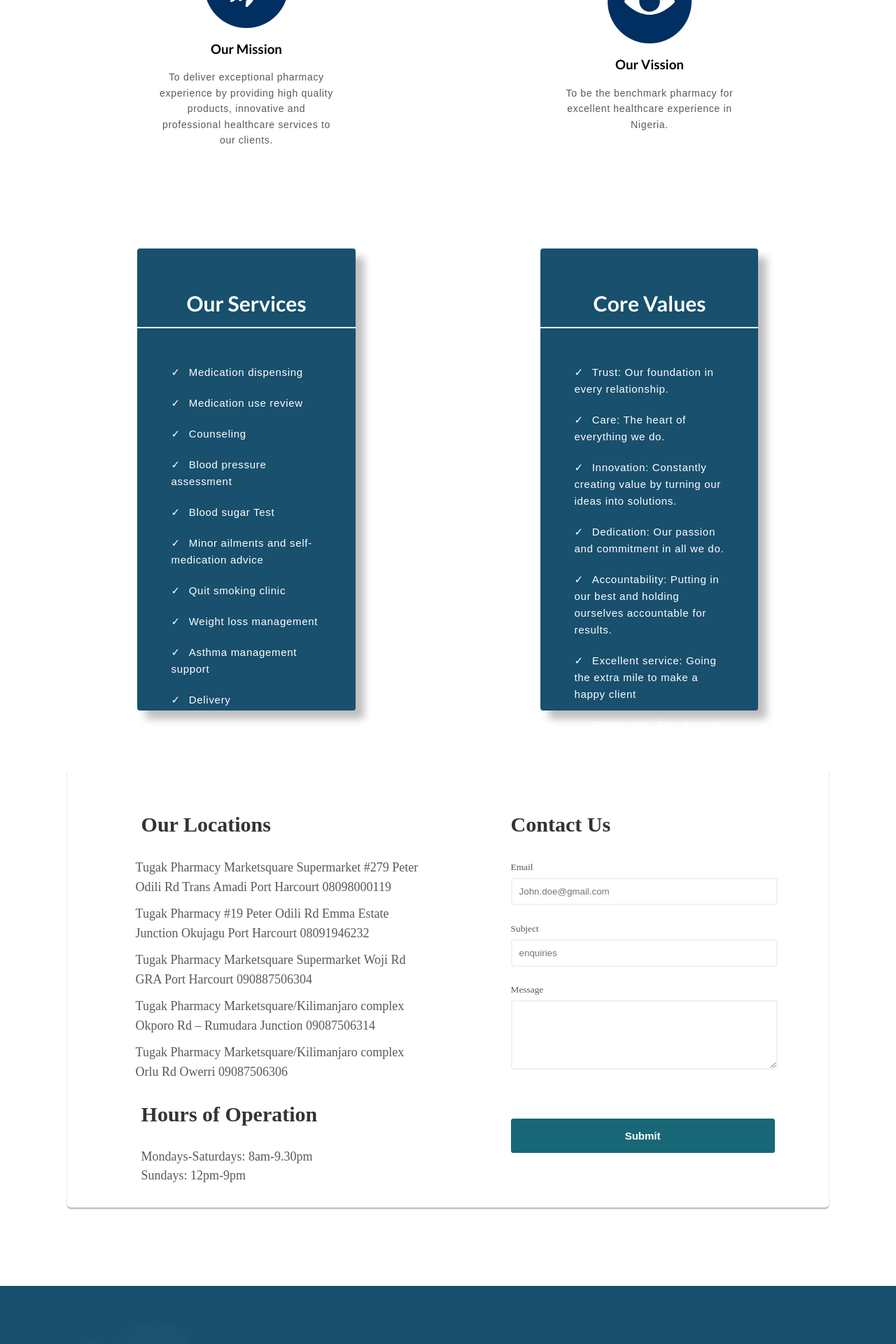
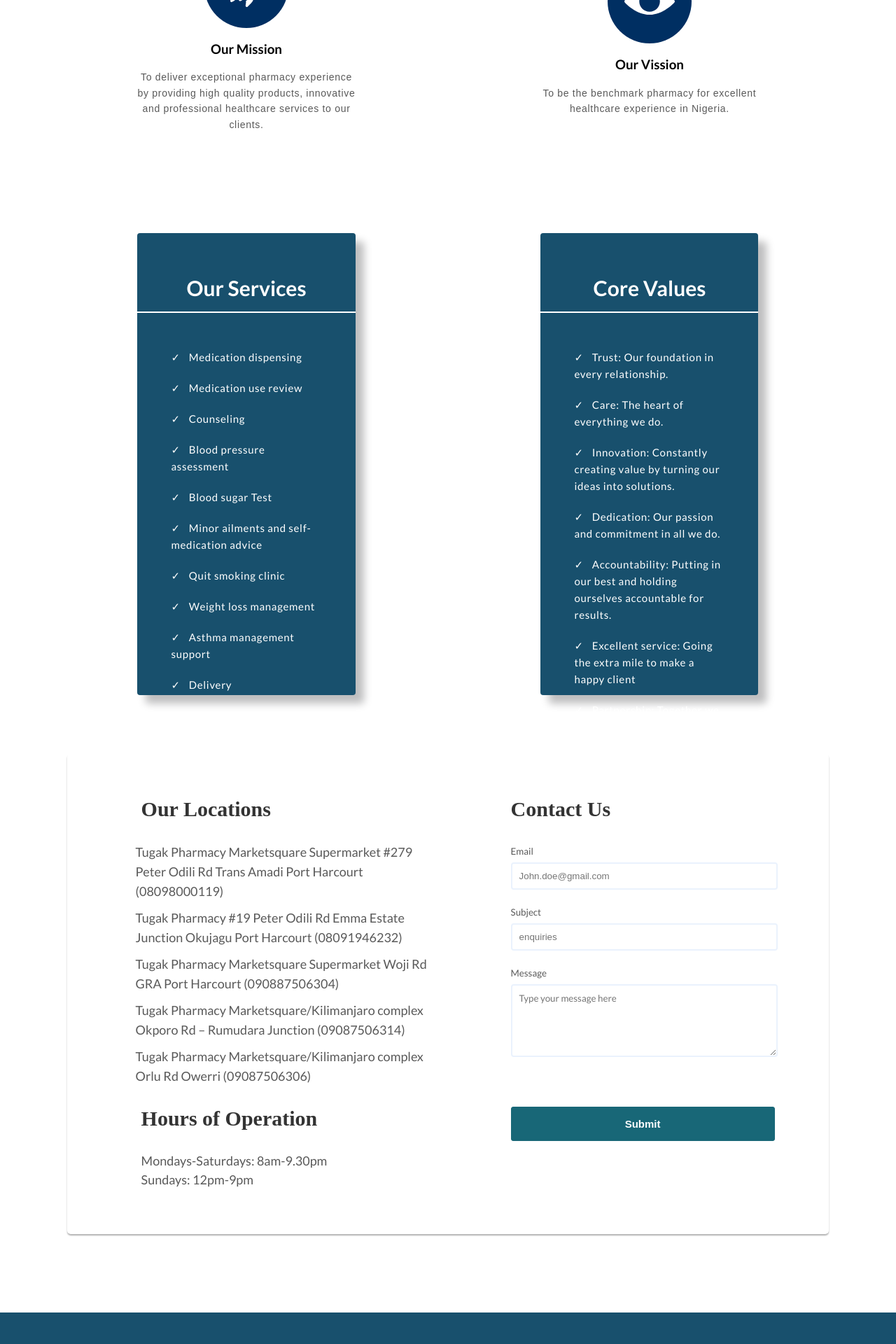
Before and after one commit to Tricia23/Tugak, a React (Create React App) app: page / in a window 1280 px wide. Shown: the part 1440-3360 px from the top of the page at 70% size. Built offline with nearby package versions, Linux system fonts and the light colour scheme.

Commit message:
last push

```diff
--- a/src/App.css
+++ b/src/App.css
@@ -4,7 +4,7 @@
 body {
   margin: 0;
   padding: 0;
-  font-family: "Lato", sans-serif;
+  font-family: "Lato";
 }
 
 header {
@@ -113,11 +113,15 @@ h1 {
 }
 
 .about-us-content p {
-  line-height: 1.7;
+  line-height: 1.8;
   color: #595959;
-  font-family: sans-serif;
+  font-family: "Lato";
   letter-spacing: 0.7px;
   width: 95%;
+}
+
+textarea {
+  font-family: "Lato";
 }
 
 .about-us-content h1 {
@@ -184,7 +188,7 @@ h1 {
 
 .our-vission p {
   color: #595959;
-  width: 49%;
+  width: 64%;
   margin: auto;
   font-family: sans-serif;
   letter-spacing: 0.7px;
@@ -195,7 +199,7 @@ h1 {
 
 .our-mission p {
   color: #595959;
-  width: 49%;
+  width: 60%;
   margin: auto;
   font-family: sans-serif;
   letter-spacing: 0.7px;
@@ -254,7 +258,7 @@ h1 {
 .list-right li {
   margin: 10px auto;
   color: #595959;
-  font-family: sans-serif;
+  font-family: "Lato";
   letter-spacing: 0.7px;
   line-height: 1.6;
   font-size: 14px;
@@ -263,7 +267,7 @@ h1 {
 .list-left li {
   margin: 20px auto;
   color: #ffffff;
-  font-family: sans-serif;
+  font-family: "Lato";
   letter-spacing: 0.7px;
   line-height: 1.6;
   font-size: 15px;
@@ -297,7 +301,7 @@ h1 {
   width: 80%;
   margin: auto;
   border-radius: 5px;
-  padding: 2rem 2rem;
+  padding: 2rem 2rem 4rem 2rem;
   box-shadow: 0px 2px 2px rgba(0, 0, 0, 0.306764);
   display: flex;
   justify-content: center;
@@ -309,7 +313,7 @@ h1 {
   margin-left: 3rem;
 }
 small {
-  font-family: serif;
+  font-family: "Lato";
   color: #595959;
 }
 
@@ -320,7 +324,7 @@ small {
 .location-wrap li {
   font-size: 18px;
   color: #595959;
-  font-family: serif;
+  font-family: "Lato";
   margin-bottom: 10px;
   font-weight: 400;
   line-height: 28px;
@@ -333,7 +337,7 @@ small {
 .location-wrap span {
   font-size: 18px;
   color: #595959;
-  font-family: serif;
+  font-family: "Lato";
   margin-left: 3rem;
   display: block;
   line-height: 1.5;
--- a/src/App.js
+++ b/src/App.js
@@ -172,23 +172,23 @@ function App() {
             <ul className="location-list">
               <li>
                 Tugak Pharmacy Marketsquare Supermarket #279 Peter Odili Rd
-                Trans Amadi Port Harcourt 08098000119
+                Trans Amadi Port Harcourt (08098000119)
               </li>
               <li>
                 Tugak Pharmacy #19 Peter Odili Rd Emma Estate Junction Okujagu
-                Port Harcourt 08091946232
+                Port Harcourt (08091946232)
               </li>
               <li>
                 Tugak Pharmacy Marketsquare Supermarket Woji Rd GRA Port
-                Harcourt 090887506304
+                Harcourt (090887506304)
               </li>
               <li>
                 Tugak Pharmacy Marketsquare/Kilimanjaro complex Okporo Rd –
-                Rumudara Junction 09087506314
+                Rumudara Junction (09087506314)
               </li>
               <li>
                 Tugak Pharmacy Marketsquare/Kilimanjaro complex Orlu Rd Owerri
-                09087506306
+                (09087506306)
               </li>
             </ul>
             <h3>Hours of Operation</h3>
@@ -225,6 +225,7 @@ function App() {
                     className="contact-input"
                     cols="30"
                     rows="5"
+                    placeholder="Type your message here"
                   ></textarea>
                   <button type="submit" className="contact-button">
                     Submit
```
